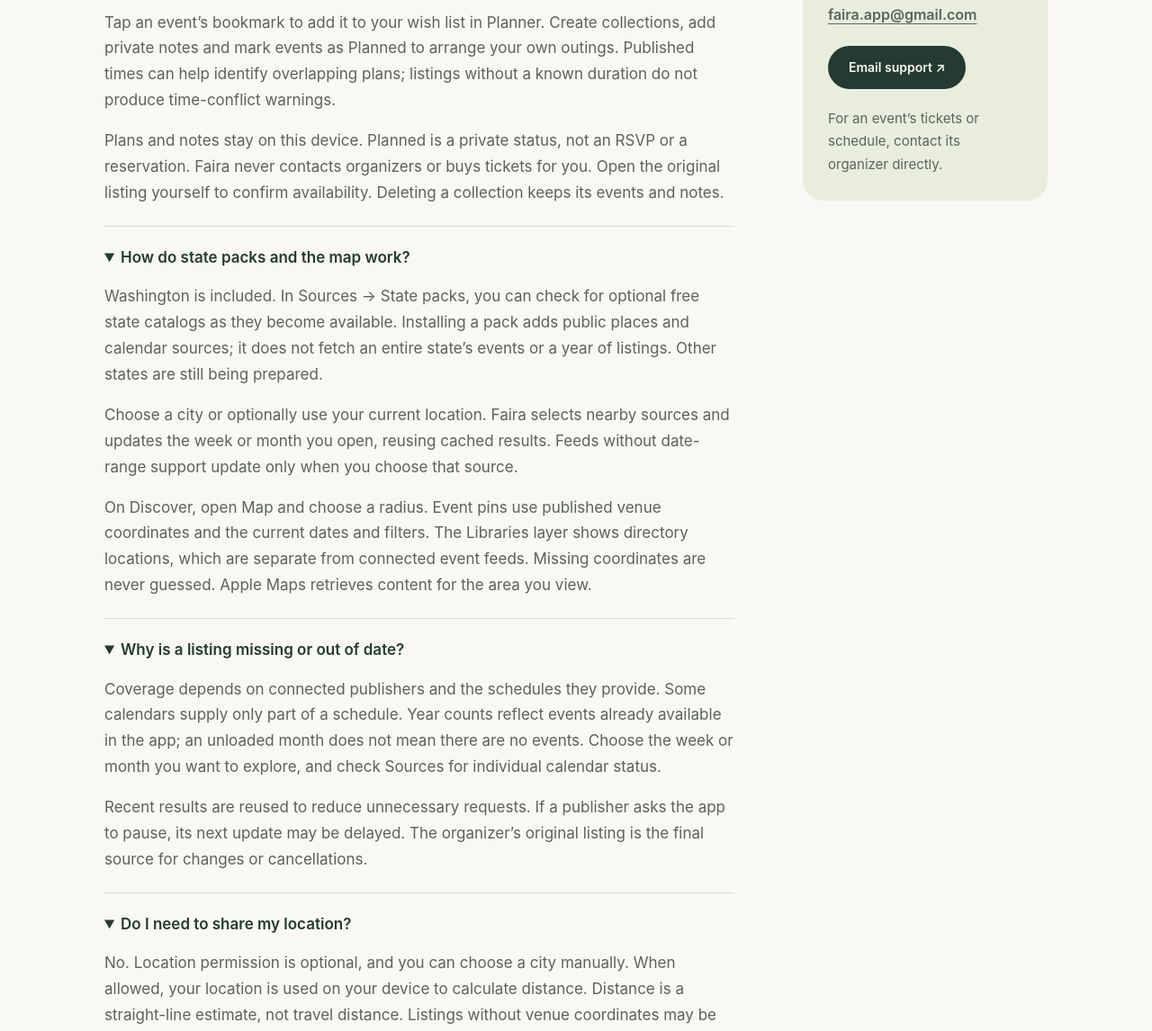
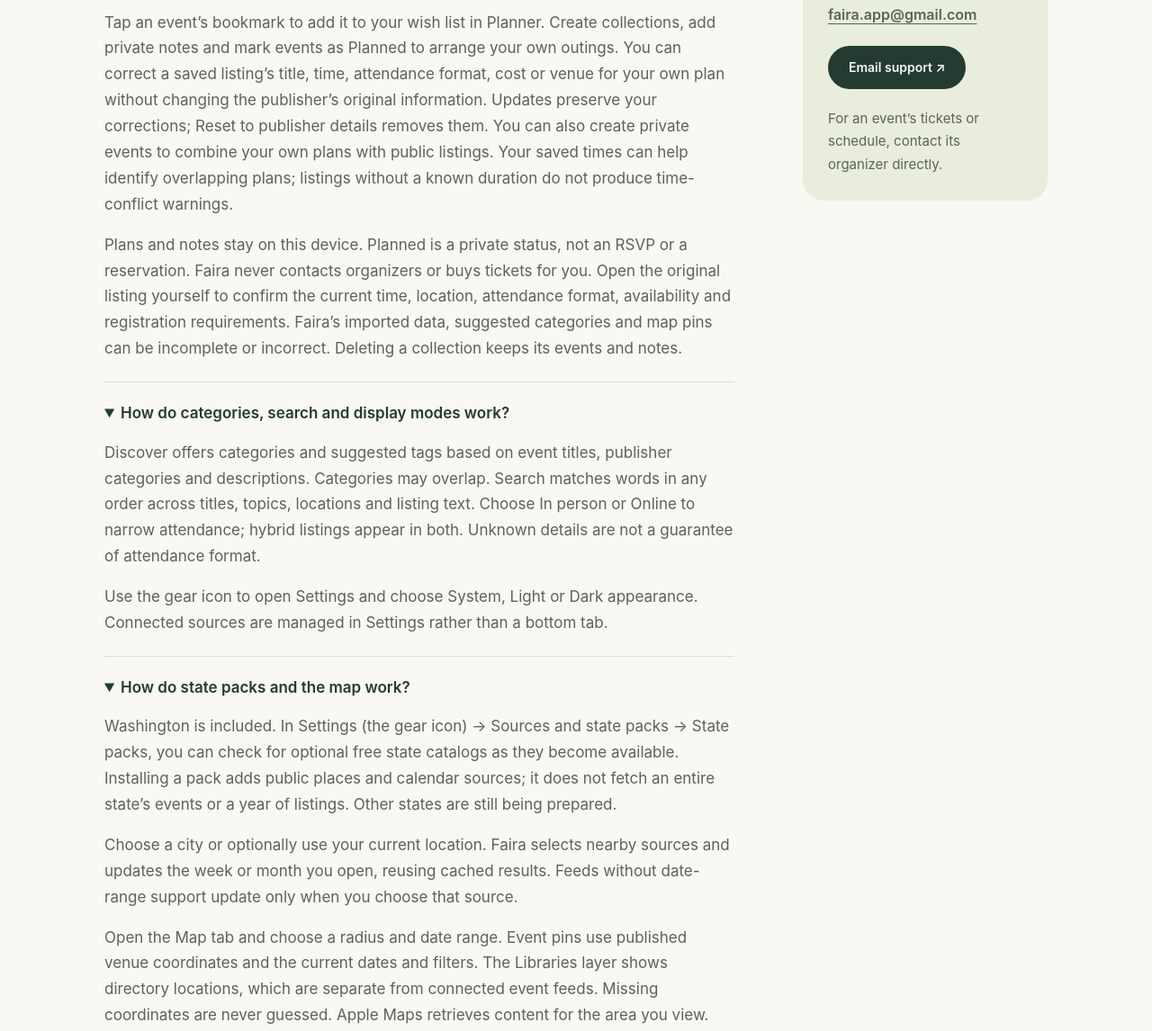
Before and after one commit to faira-app/faira-app.github.io, a plain HTML site: page support.html in a window 1280 px wide. Shown: the part 723-1869 px from the top of the page at 90% size. Drawn offline with Linux system fonts and the light colour scheme.

Commit message:
Document private events, saved corrections and optional Maps routes

```diff
--- a/support.html
+++ b/support.html
@@ -3,8 +3,9 @@
 <body><a class="skip" href="#main">Skip to content</a><div class="wrap"><header class="header"><a class="brand" href="index.html" aria-label="Faira home"><img src="icon.png" alt="" width="47" height="47">faira</a><nav class="nav" aria-label="Main navigation"><a href="support.html" aria-current="page">Support</a><a href="privacy.html">Privacy</a></nav></header>
 <main id="main"><p class="eyebrow">Faira support</p><h1>A little help finding<br>your next plan.</h1><p class="lead">Browse the guide below, or get in touch. We’re happy to hear about a problem, a suggestion or a local calendar you’d love to see.</p><div class="layout"><article class="article" aria-label="Support guide">
 <details open><summary>How do I find an event?</summary><p>Choose a location, then explore Day, Week or Year. Combine search, category, time, cost and distance filters to narrow your options. Filters apply together, so try clearing a few if you see fewer results than expected.</p></details>
-<details open><summary>How does Planner work?</summary><p>Tap an event’s bookmark to add it to your wish list in Planner. Create collections, add private notes and mark events as Planned to arrange your own outings. Published times can help identify overlapping plans; listings without a known duration do not produce time-conflict warnings.</p><p>Plans and notes stay on this device. Planned is a private status, not an RSVP or a reservation. Faira never contacts organizers or buys tickets for you. Open the original listing yourself to confirm availability. Deleting a collection keeps its events and notes.</p></details>
-<details open><summary>How do state packs and the map work?</summary><p>Washington is included. In Sources → State packs, you can check for optional free state catalogs as they become available. Installing a pack adds public places and calendar sources; it does not fetch an entire state’s events or a year of listings. Other states are still being prepared.</p><p>Choose a city or optionally use your current location. Faira selects nearby sources and updates the week or month you open, reusing cached results. Feeds without date-range support update only when you choose that source.</p><p>On Discover, open Map and choose a radius. Event pins use published venue coordinates and the current dates and filters. The Libraries layer shows directory locations, which are separate from connected event feeds. Missing coordinates are never guessed. Apple Maps retrieves content for the area you view.</p></details>
+<details open><summary>How does Planner work?</summary><p>Tap an event’s bookmark to add it to your wish list in Planner. Create collections, add private notes and mark events as Planned to arrange your own outings. You can correct a saved listing’s title, time, attendance format, cost or venue for your own plan without changing the publisher’s original information. Updates preserve your corrections; Reset to publisher details removes them. You can also create private events to combine your own plans with public listings. Your saved times can help identify overlapping plans; listings without a known duration do not produce time-conflict warnings.</p><p>Plans and notes stay on this device. Planned is a private status, not an RSVP or a reservation. Faira never contacts organizers or buys tickets for you. Open the original listing yourself to confirm the current time, location, attendance format, availability and registration requirements. Faira’s imported data, suggested categories and map pins can be incomplete or incorrect. Deleting a collection keeps its events and notes.</p></details>
+<details open><summary>How do categories, search and display modes work?</summary><p>Discover offers categories and suggested tags based on event titles, publisher categories and descriptions. Categories may overlap. Search matches words in any order across titles, topics, locations and listing text. Choose In person or Online to narrow attendance; hybrid listings appear in both. Unknown details are not a guarantee of attendance format.</p><p>Use the gear icon to open Settings and choose System, Light or Dark appearance. Connected sources are managed in Settings rather than a bottom tab.</p></details>
+<details open><summary>How do state packs and the map work?</summary><p>Washington is included. In Settings (the gear icon) → Sources and state packs → State packs, you can check for optional free state catalogs as they become available. Installing a pack adds public places and calendar sources; it does not fetch an entire state’s events or a year of listings. Other states are still being prepared.</p><p>Choose a city or optionally use your current location. Faira selects nearby sources and updates the week or month you open, reusing cached results. Feeds without date-range support update only when you choose that source.</p><p>Open the Map tab and choose a radius and date range. Event pins use published venue coordinates and the current dates and filters. The Libraries layer shows directory locations, which are separate from connected event feeds. Missing coordinates are never guessed. Apple Maps retrieves content for the area you view.</p><p>In Planner, choose Plan a day to see your planned public and private events together. Numbered map stops follow event start times; online events stay in the schedule without travel stops. Show routes requests walking or driving directions between up to eight adjacent stops with known coordinates. Unknown locations break the route. Routes are not automatically requested or optimized, and travel times are estimates. Venue searches and selected route coordinates are sent to Apple Maps only when you request them.</p></details>
 <details open><summary>Why is a listing missing or out of date?</summary><p>Coverage depends on connected publishers and the schedules they provide. Some calendars supply only part of a schedule. Year counts reflect events already available in the app; an unloaded month does not mean there are no events. Choose the week or month you want to explore, and check Sources for individual calendar status.</p><p>Recent results are reused to reduce unnecessary requests. If a publisher asks the app to pause, its next update may be delayed. The organizer’s original listing is the final source for changes or cancellations.</p></details>
 <details open><summary>Do I need to share my location?</summary><p>No. Location permission is optional, and you can choose a city manually. When allowed, your location is used on your device to calculate distance. Distance is a straight-line estimate, not travel distance. Listings without venue coordinates may be excluded when a radius filter is selected.</p></details>
 <details open><summary>What do the price filters include?</summary><p>Prices use the lowest listed ticket amount when the publisher provides one. Fees and other ticket options may cost more. Unknown prices appear under Any price. A paid event without a listed amount cannot match a price ceiling. Confirm the total with the original organizer.</p></details>
```
Also changed, not shown: privacy.html (+3 -3 lines).
